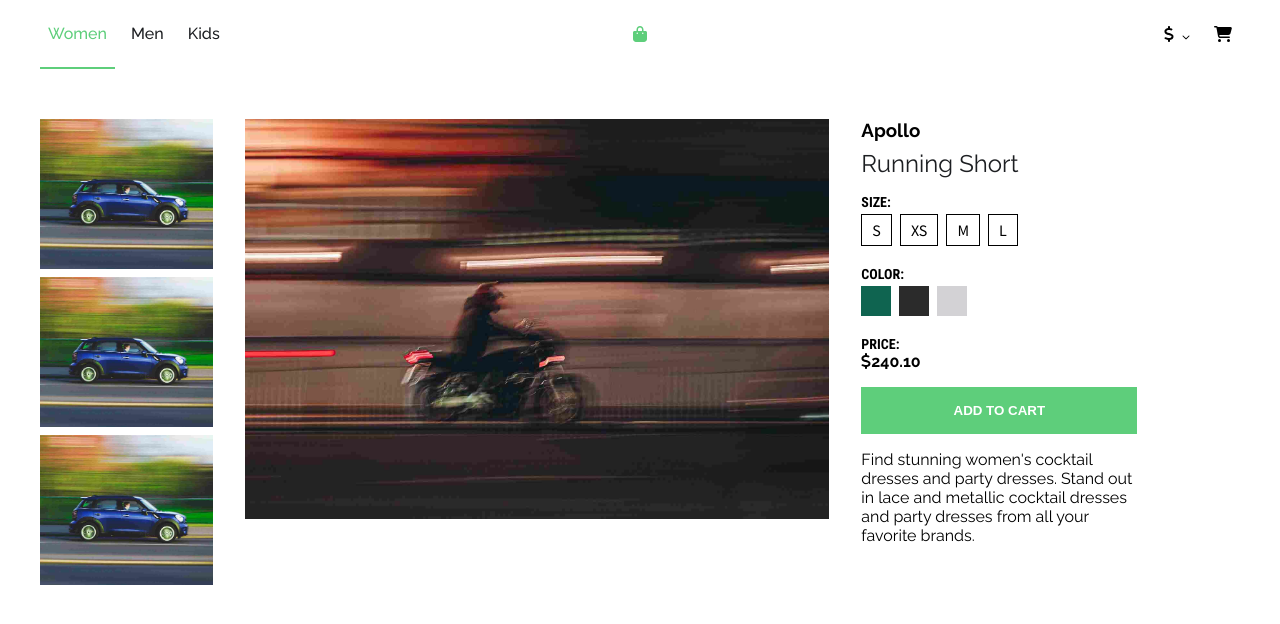
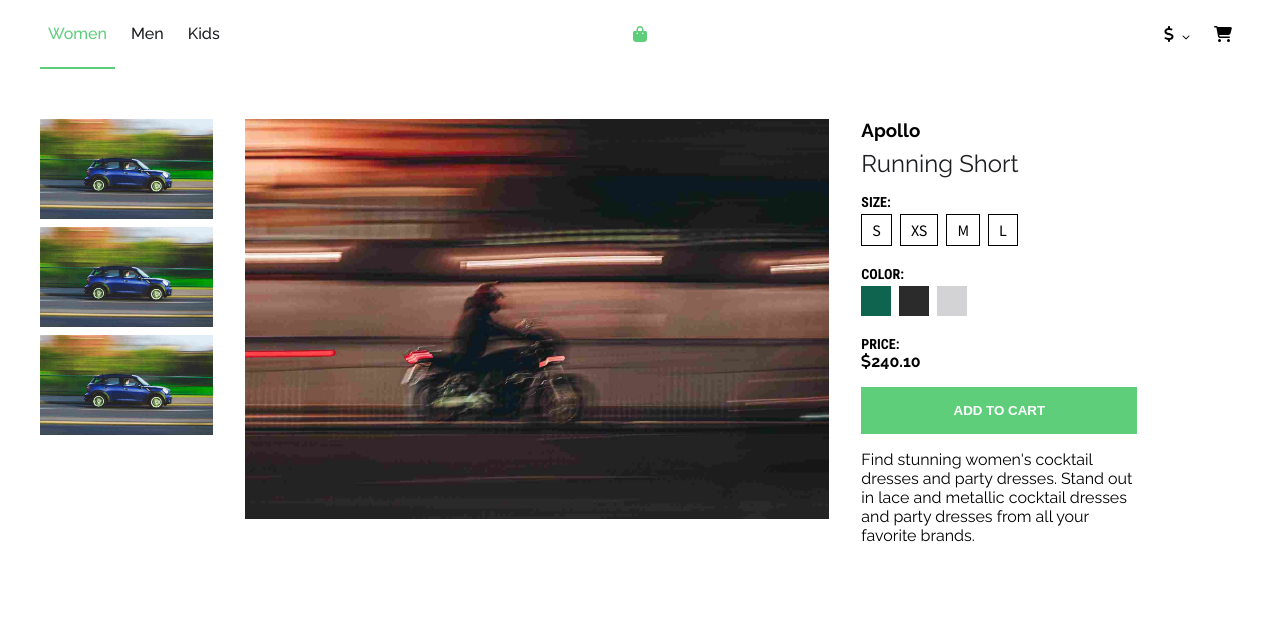
Before and after one commit to Muili-Kazeem/Pavilion, an Angular app: page /products/1 in a window 1280 px wide. Shown: the top 624 px of the page. Built offline with nearby package versions, Linux system fonts and the light colour scheme.

Commit message:
fixed cart rearrangement bug

```diff
--- a/src/app/data-access/cart.service.ts
+++ b/src/app/data-access/cart.service.ts
@@ -15,11 +15,14 @@ export class CartService {
   items: ICartProduct[] = [];
 
   addToCart(cartItem: ICartProduct) {
-    const existingItem = this.items.find(item => item.itemId === cartItem.itemId );
+    var ind = 0;
+    const existingItem = this.items.find((item, index) => { ind = index; return item.itemId === cartItem.itemId} );
     if (existingItem) {
       const reCalculatedCartItem = this.reCalculatePrice(cartItem);
       const otherItems = this.items.filter(item => item.itemId !== cartItem.itemId);
-      this.items = [...otherItems, reCalculatedCartItem]
+      // this.items = [...otherItems, reCalculatedCartItem]
+      this.items = [...otherItems]
+      this.items.splice(ind, 0, reCalculatedCartItem);
     } else {
       const reCalculatedCartItem = this.reCalculatePrice(cartItem);
       this.items.push(reCalculatedCartItem)
@@ -46,6 +49,9 @@ export class CartService {
     const newItem: ICartProduct = { ...item, totalPrice: item.count * item.price };
     return newItem
   }
+
+
+  // FIX REARARRAGNMENT OF CART PRODUCTS WHEN UPDATED
 
   totalPrice$ = this.items$.pipe(
     map(cartItems => {
--- a/src/app/pages/product-detail/product-detail.component.scss
+++ b/src/app/pages/product-detail/product-detail.component.scss
@@ -11,7 +11,7 @@
 
     &__img {
       margin-block-end: .5rem;
-     height: 150px;
+     height: 100px;
     }
   }
 
```
